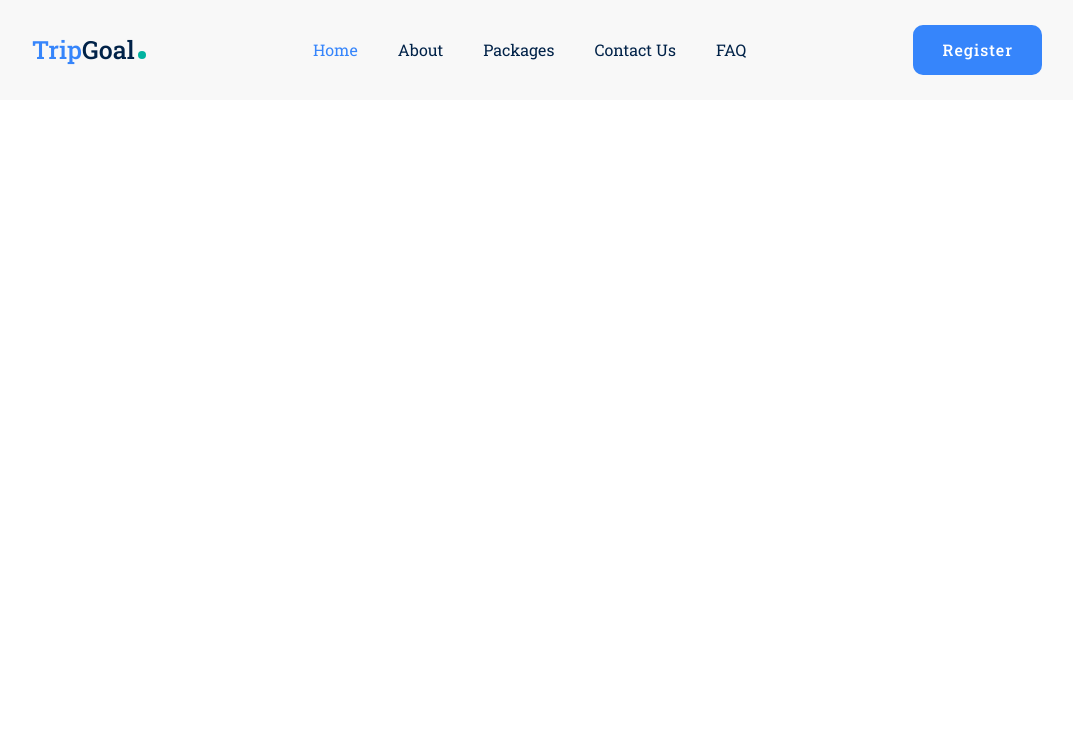
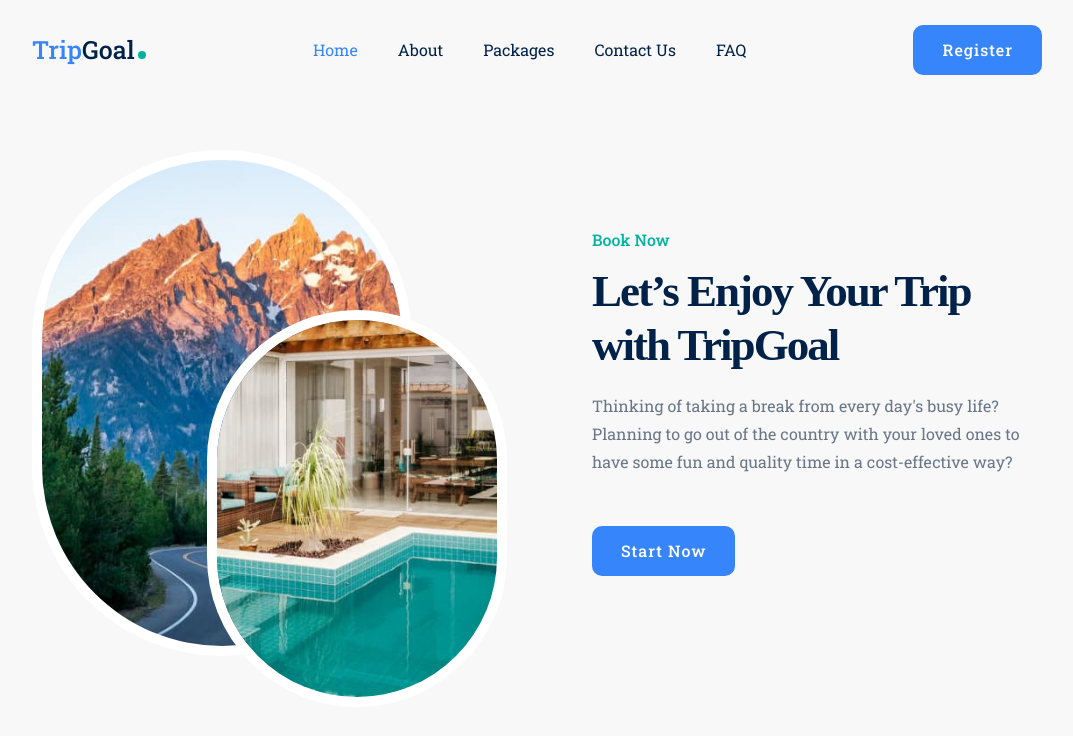
Before and after one commit to lordponchik/ex.Tripgoal, a website built with Parcel: page src/index.html in a window 1280 px wide. Shown: the whole page, without its empty margins (103-1176 px from the left). Built offline with nearby package versions, Linux system fonts and the light colour scheme; a web font is replaced by a local one.

Commit message:
add styleImg and sectionHero

```diff
--- a/src/index.html
+++ b/src/index.html
@@ -40,5 +40,37 @@
         <button type="button" class="btn">Register</button>
       </div>
     </header>
+    <main>
+      <section class="hero">
+        <div class="container hero__container">
+          <div class="hero__wrapper">
+            <div class="hero__thumb">
+              <img
+                src="./image/hover/mountains.jpg"
+                alt="mountains"
+                class="hero__img--mountains"
+              />
+            </div>
+            <div class="hero__thumb hero__thumb--pool">
+              <img
+                src="./image/hover/pool.jpg"
+                alt="pool"
+                class="hero__img--pool"
+              />
+            </div>
+          </div>
+          <div class="hero__description">
+            <p class="hero__subtitle">Book Now</p>
+            <h1 class="hero__title">Let’s Enjoy Your Trip with TripGoal</h1>
+            <p class="hero__text">
+              Thinking of taking a break from every day's busy life? Planning to
+              go out of the country with your loved ones to have some fun and
+              quality time in a cost-effective way?
+            </p>
+            <button type="button" class="btn">Start Now</button>
+          </div>
+        </div>
+      </section>
+    </main>
   </body>
 </html>
--- a/src/scss/base/_common.scss
+++ b/src/scss/base/_common.scss
@@ -27,3 +27,8 @@ body {
 .link {
   text-decoration: none;
 }
+img {
+  display: block;
+  max-width: 100%;
+  height: auto;
+}
--- a/src/scss/index.scss
+++ b/src/scss/index.scss
@@ -3,3 +3,4 @@
 @import "./components/container";
 @import "./components/btn";
 @import "./components/header";
+@import "./layout/hero";
--- /dev/null
+++ b/src/scss/layout/_hero.scss
@@ -0,0 +1,53 @@
+.hero {
+  padding-top: 50px;
+  padding-bottom: 150px;
+
+  background-color: $secondary-background-color;
+}
+.hero__container {
+  display: flex;
+  align-items: center;
+  justify-content: space-between;
+}
+.hero__wrapper {
+  position: relative;
+}
+.hero__thumb {
+  width: 380px;
+
+  border: 10px solid $secondary-text-color;
+  border-radius: 570px;
+  overflow: hidden;
+
+  &--pool {
+    width: 300px;
+    position: absolute;
+    right: -25%;
+    bottom: -10%;
+  }
+}
+
+.hero .hero__description {
+  width: 450px;
+}
+.hero__subtitle {
+  margin-bottom: 15px;
+
+  font-weight: 500;
+  line-height: 1.13;
+
+  color: $secondary-accent-color;
+}
+.hero__title {
+  margin-bottom: 20px;
+
+  font-family: "BioRhyme", serif;
+  font-size: 45px;
+  line-height: 1.2;
+  letter-spacing: -2px;
+
+  color: $header-color;
+}
+.hero__text {
+  margin-bottom: 50px;
+}
```
